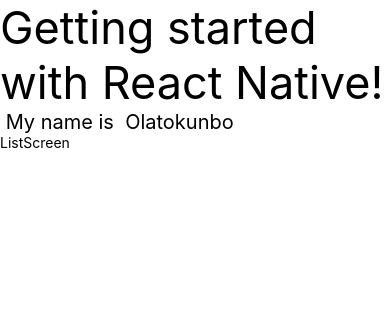
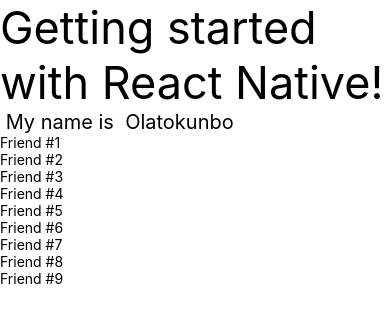
Before and after one commit to olateekay/AwesomeProject, a React Native app: screen / in a window 390 px wide. Shown: the top 322 px of the page. Built offline with nearby package versions, Linux system fonts and the light colour scheme; what react-native would draw is missing.

Commit message:
working with flat list

```diff
--- a/src/Components/ListScreen.js
+++ b/src/Components/ListScreen.js
@@ -1,10 +1,26 @@
 import React from 'react';
-import { View,Text,StyleSheet } from 'react-native';
+import { View,Text,StyleSheet, FlatList } from 'react-native';
 
 const ListScreen = () => {
+    const friends = [
+        { name: 'Friend #1'},
+        { name: 'Friend #2'},
+        { name: 'Friend #3'},
+        { name: 'Friend #4'},
+        { name: 'Friend #5'},
+        { name: 'Friend #6'},
+        { name: 'Friend #7'},
+        { name: 'Friend #8'},
+        { name: 'Friend #9'},
+
+    ];
     return (
-        <Text>ListScreen</Text>
-
+        <FlatList
+        data={friends}
+        renderItem={({ item }) => {
+            return <Text>{item.name}</Text>
+        }}
+      />
     );
 }
 
```
